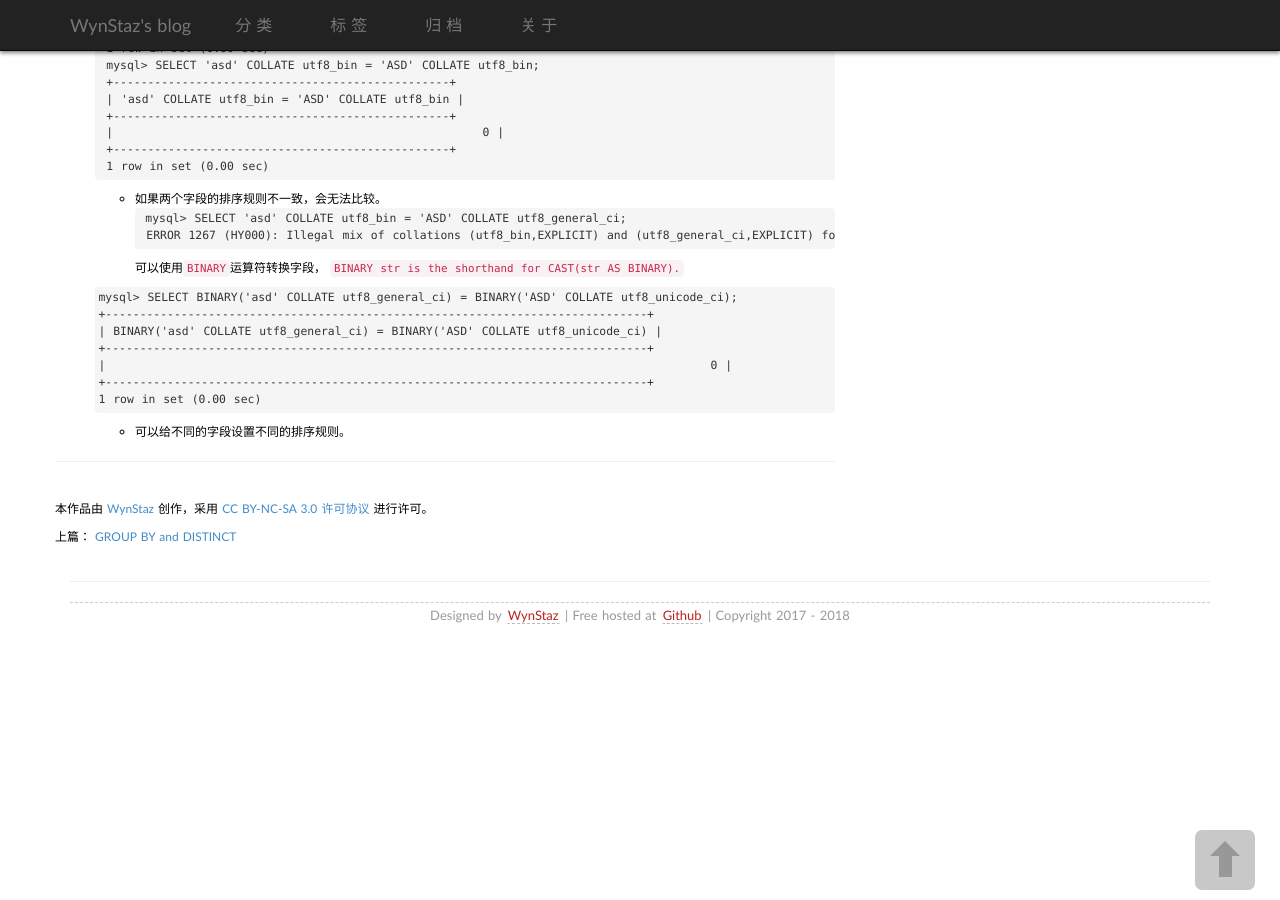
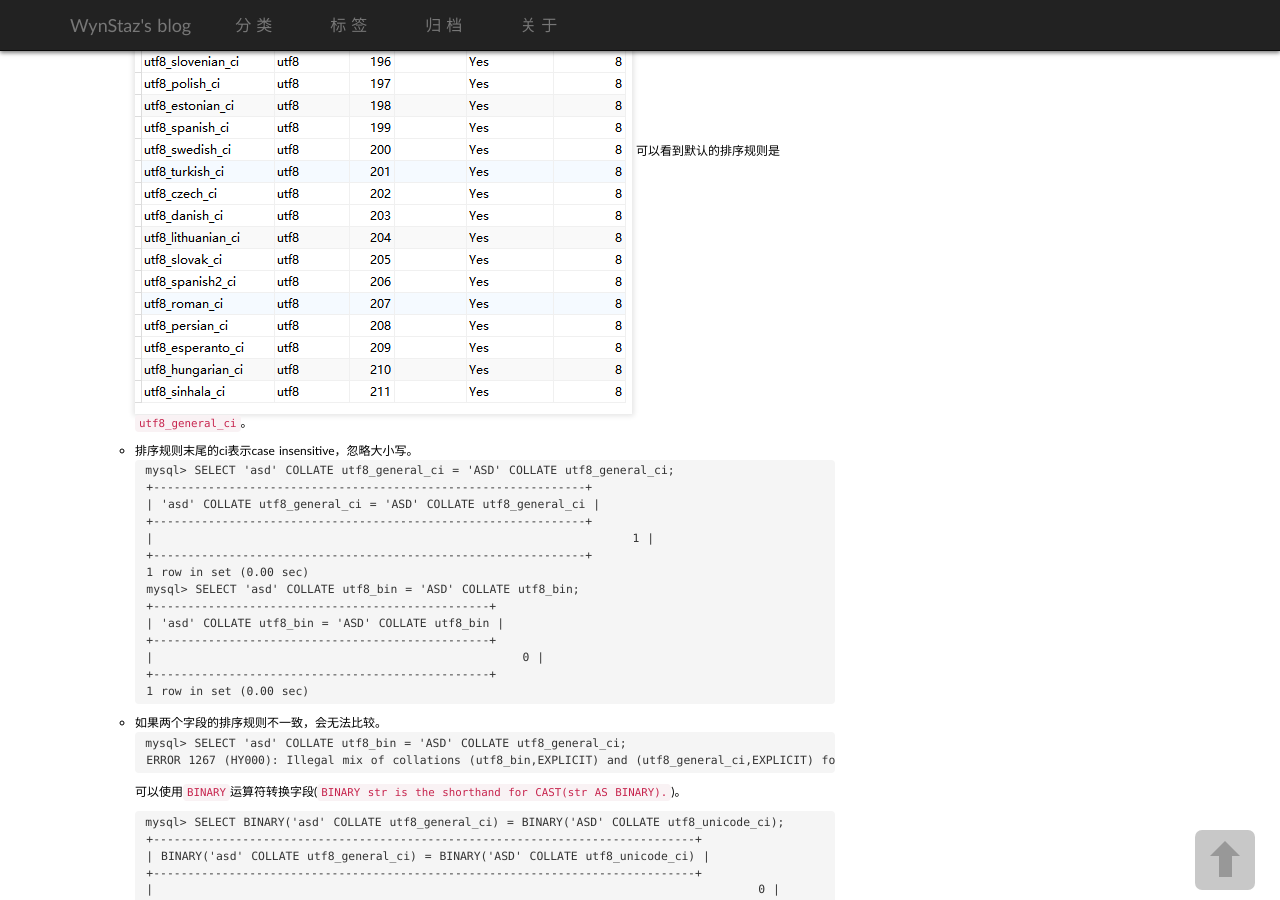
Before and after one commit to Staz1994/Staz1994.github.io, a Jekyll site: the page built from _posts/2018-10-18-MYSQL.md, in a window 1280 px wide and 900 px high, scrolled down 478 px. Built offline with Jekyll 4.4.1, drawn with Linux system fonts in a browser that asks for light colours; nearby versions of some CDN libraries; library files that are not in the unit come from our copies; comment, search, counter and statistics services are not loaded; a style sheet for code colours, icons or effects is not loaded.

Commit message:
modify post

````diff
--- a/_posts/2018-10-18-MYSQL.md
+++ b/_posts/2018-10-18-MYSQL.md
@@ -17,10 +17,9 @@ MYSQL的排序规则(COLLATE)
 	```sql
 	SHOW COLLATION WHERE CHARSET='utf8';
 	```
-	![image](../images/20181018/MYSQL排序规则_utf8.png)
+	![image](/images/20181018/MYSQL排序规则_utf8.png)
 	可以看到默认的排序规则是`utf8_general_ci`。
 	- 排序规则末尾的ci表示case insensitive，忽略大小写。
-
 	```
 	mysql> SELECT 'asd' COLLATE utf8_general_ci = 'ASD' COLLATE utf8_general_ci;
 	+---------------------------------------------------------------+
@@ -42,16 +41,14 @@ MYSQL的排序规则(COLLATE)
 	mysql> SELECT 'asd' COLLATE utf8_bin = 'ASD' COLLATE utf8_general_ci;
 	ERROR 1267 (HY000): Illegal mix of collations (utf8_bin,EXPLICIT) and (utf8_general_ci,EXPLICIT) for operation '='
 	```
-	可以使用`BINARY`运算符转换字段，
-	`BINARY str is the shorthand for CAST(str AS BINARY).`
-
+	可以使用`BINARY`运算符转换字段(`BINARY str is the shorthand for CAST(str AS BINARY).`)。
 	```
-mysql> SELECT BINARY('asd' COLLATE utf8_general_ci) = BINARY('ASD' COLLATE utf8_unicode_ci);
-+-------------------------------------------------------------------------------+
-| BINARY('asd' COLLATE utf8_general_ci) = BINARY('ASD' COLLATE utf8_unicode_ci) |
-+-------------------------------------------------------------------------------+
-|                                                                             0 |
-+-------------------------------------------------------------------------------+
-1 row in set (0.00 sec)
+	mysql> SELECT BINARY('asd' COLLATE utf8_general_ci) = BINARY('ASD' COLLATE utf8_unicode_ci);
+	+-------------------------------------------------------------------------------+
+	| BINARY('asd' COLLATE utf8_general_ci) = BINARY('ASD' COLLATE utf8_unicode_ci) |
+	+-------------------------------------------------------------------------------+
+	|                                                                             0 |
+	+-------------------------------------------------------------------------------+
+	1 row in set (0.00 sec)
 	```
 	- 可以给不同的字段设置不同的排序规则。
````
